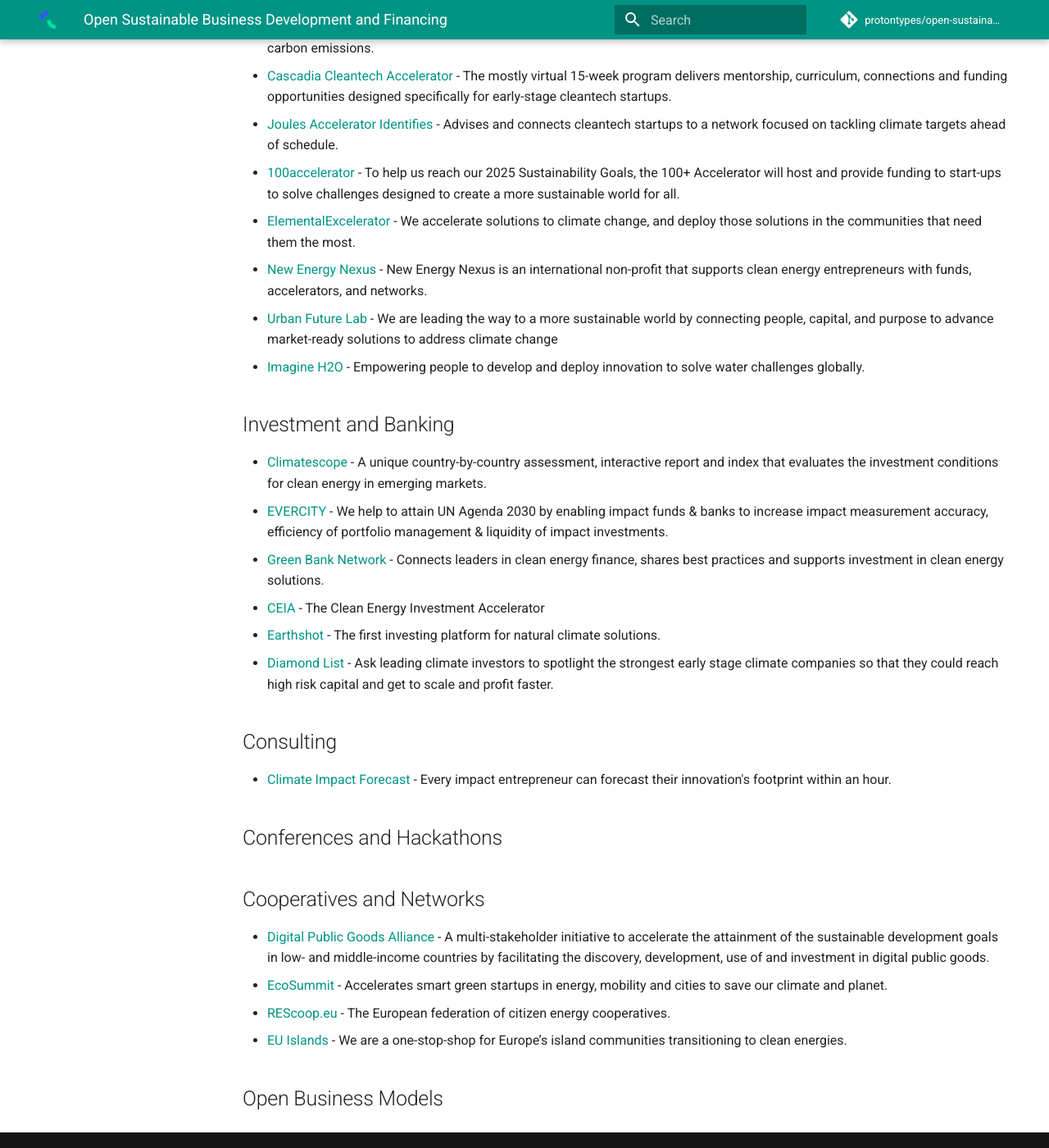
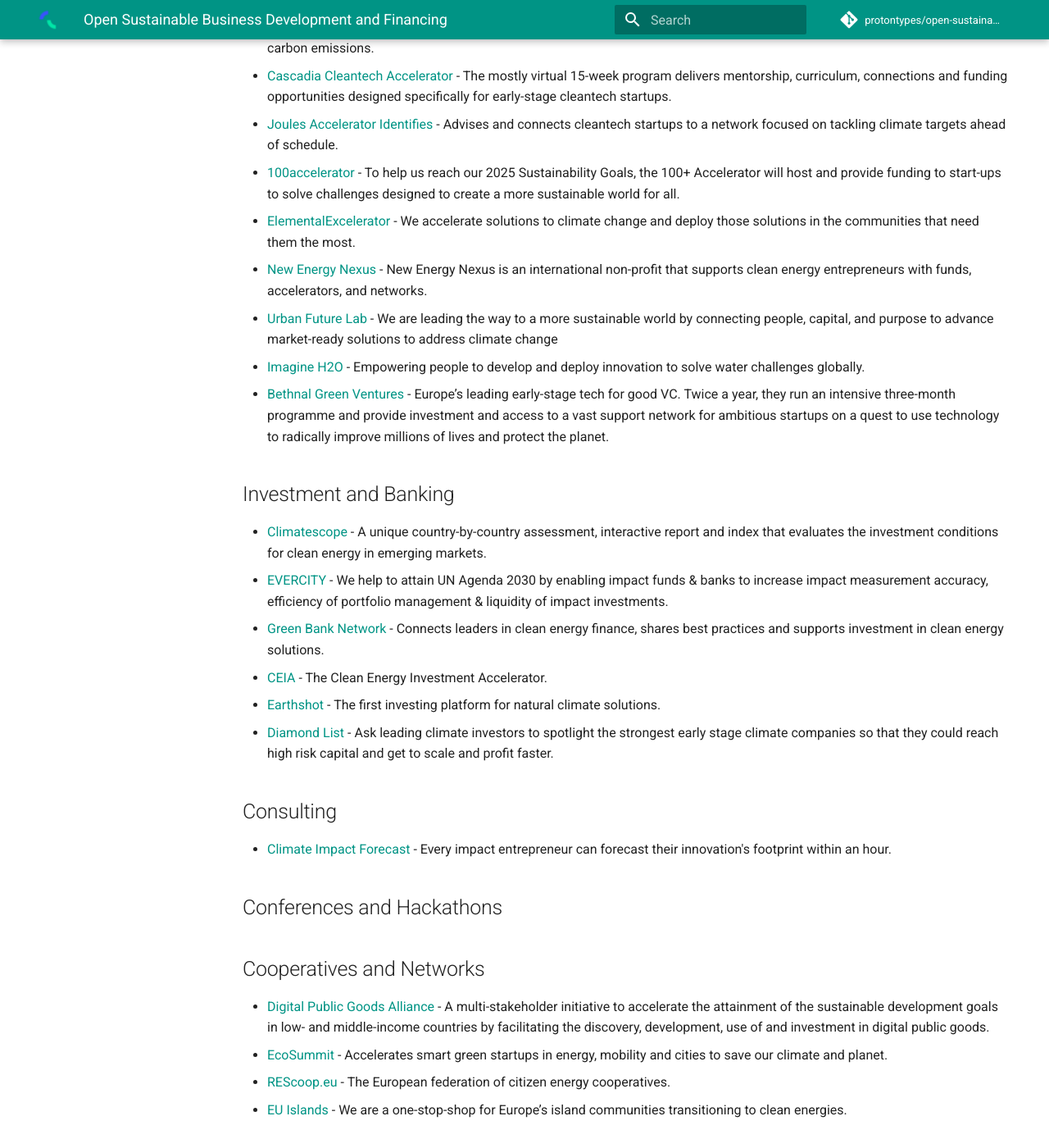
Before and after one commit to protontypes/open-sustainable-technology, an MkDocs documentation site: the page built from docs/BUSINESS.md, in a window 1280 px wide and 1400 px high, scrolled down 1173 px. Shown: the whole window at 82% size. Built offline with MkDocs 1.6.1 and Material for MkDocs 9.7.7, drawn with Linux system fonts in a browser that asks for light colours; comment, search, counter and statistics services are not loaded.

Commit message:
Added 1 item

```diff
--- a/docs/BUSINESS.md
+++ b/docs/BUSINESS.md
@@ -23,17 +23,18 @@
 * [Cascadia Cleantech Accelerator](https://cascadiacleantech.org/) - The mostly virtual 15-week program delivers mentorship, curriculum, connections and funding opportunities designed specifically for early-stage cleantech startups.
 * [Joules Accelerator Identifies](https://www.joulesaccelerator.com/) - Advises and connects cleantech startups to a network focused on tackling climate targets ahead of schedule.
 * [100accelerator](https://www.100accelerator.com/) - To help us reach our 2025 Sustainability Goals, the 100+ Accelerator will host and provide funding to start-ups to solve challenges designed to create a more sustainable world for all.
-* [ElementalExcelerator](https://elementalexcelerator.com/) - We accelerate solutions to climate change, and deploy those solutions in the communities that need them the most.
+* [ElementalExcelerator](https://elementalexcelerator.com/) - We accelerate solutions to climate change and deploy those solutions in the communities that need them the most.
 * [New Energy Nexus](https://www.newenergynexus.com/) - New Energy Nexus is an international non-profit that supports clean energy entrepreneurs with funds, accelerators, and networks.
 * [Urban Future Lab](http://ufl.nyc/) - We are leading the way to a more sustainable world by connecting people, capital, and purpose to advance market-ready solutions to address climate change
 * [Imagine H2O](https://www.imagineh2o.org/) - Empowering people to develop and deploy innovation to solve water challenges globally.
+* [Bethnal Green Ventures](https://bethnalgreenventures.com/) - Europe’s leading early-stage tech for good VC. Twice a year, they run an intensive three-month programme and provide investment and access to a vast support network for ambitious startups on a quest to use technology to radically improve millions of lives and protect the planet.
 
 
 ## Investment and Banking
 * [Climatescope](https://global-climatescope.org/) - A unique country-by-country assessment, interactive report and index that evaluates the investment conditions for clean energy in emerging markets.
 * [EVERCITY](https://evercity.io/) - We help to attain UN Agenda 2030 by enabling impact funds & banks to increase impact measurement accuracy, efficiency of portfolio management & liquidity of impact investments.
 * [Green Bank Network](https://greenbanknetwork.org/) - Connects leaders in clean energy finance, shares best practices and supports investment in clean energy solutions.
-* [CEIA](https://www.cleanenergyinvest.org/) - The Clean Energy Investment Accelerator
+* [CEIA](https://www.cleanenergyinvest.org/) - The Clean Energy Investment Accelerator.
 * [Earthshot](http://www.earthshotclimate.com/) - The first investing platform for natural climate solutions.
 * [Diamond List](https://diamondlist.co/) - Ask leading climate investors to spotlight the strongest early stage climate companies so that they could reach high risk capital and get to scale and profit faster.
 
```
